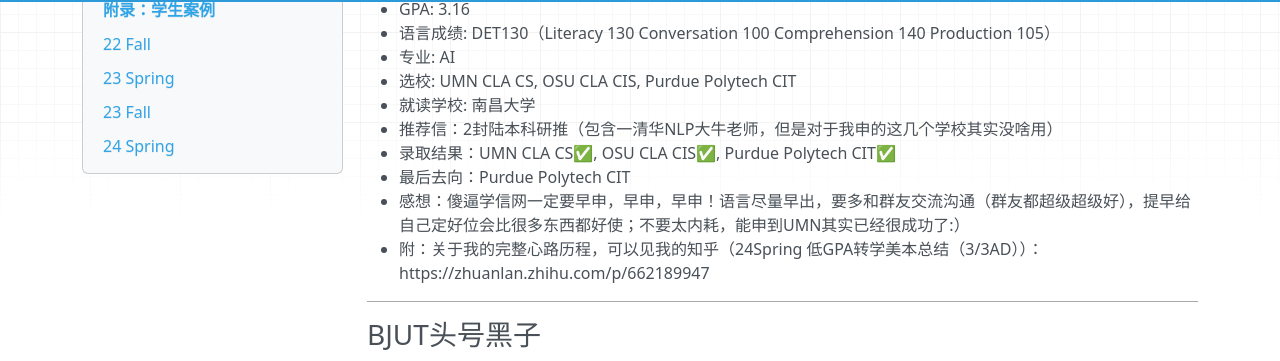
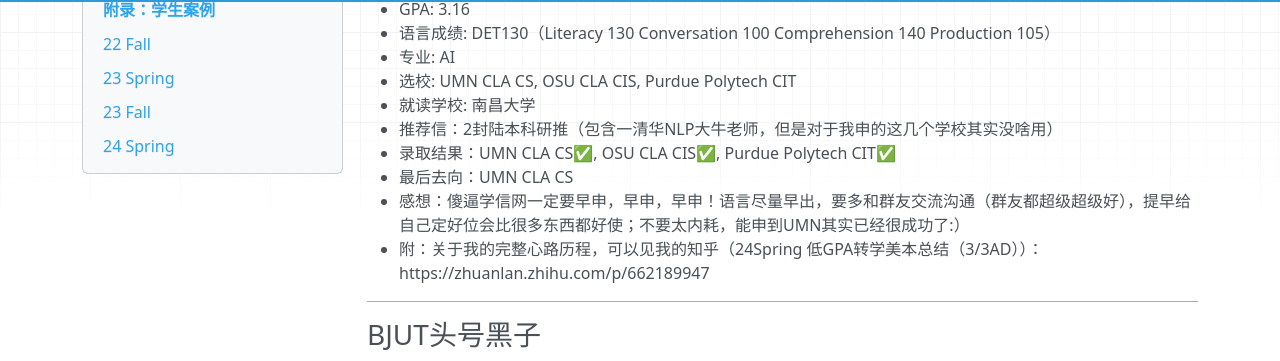
Before and after one commit to SihanXU/TransferWiki, an MkDocs documentation site: the page built from docs/bgs.md, in a window 1280 px wide and 900 px high, scrolled down 17227 px. Shown: the part 94-455 px from the top of the window. Built offline with MkDocs 1.6.1, drawn with Linux system fonts in a browser that asks for light colours; nearby versions of some CDN libraries.

Commit message:
Update bgs.md

```diff
--- a/docs/bgs.md
+++ b/docs/bgs.md
@@ -638,7 +638,7 @@ DET115(有点低，天天摆大烂的恶果)
 - 就读学校: 南昌大学
 - 推荐信：2封陆本科研推（包含一清华NLP大牛老师，但是对于我申的这几个学校其实没啥用）
 - 录取结果：UMN CLA CS✅, OSU CLA CIS✅, Purdue Polytech CIT✅
-- 最后去向：Purdue Polytech CIT
+- 最后去向：UMN CLA CS
 - 感想：傻逼学信网一定要早申，早申，早申！语言尽量早出，要多和群友交流沟通（群友都超级超级好），提早给自己定好位会比很多东西都好使；不要太内耗，能申到UMN其实已经很成功了:）
 - 附：关于我的完整心路历程，可以见我的知乎（24Spring 低GPA转学美本总结（3/3AD））：https://zhuanlan.zhihu.com/p/662189947
 
```
